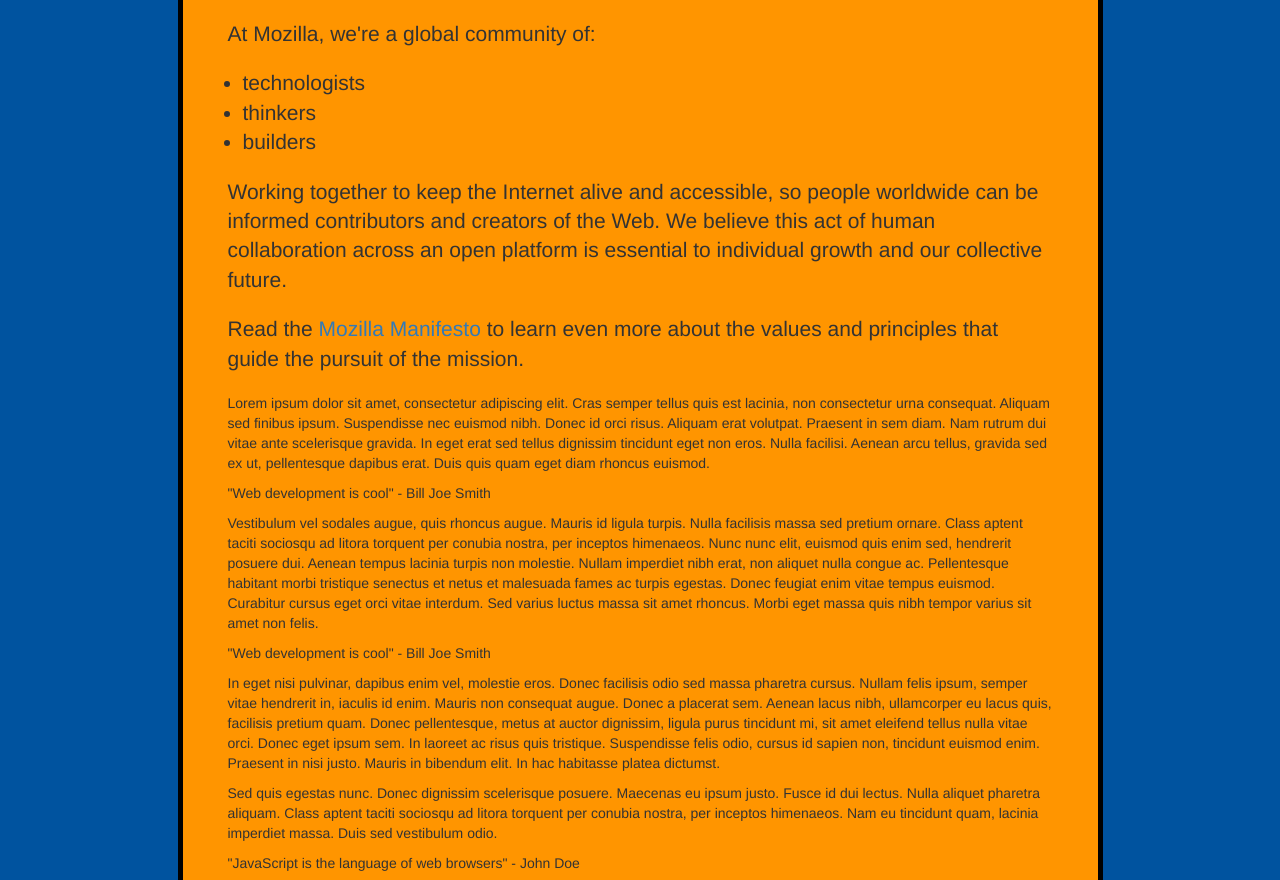
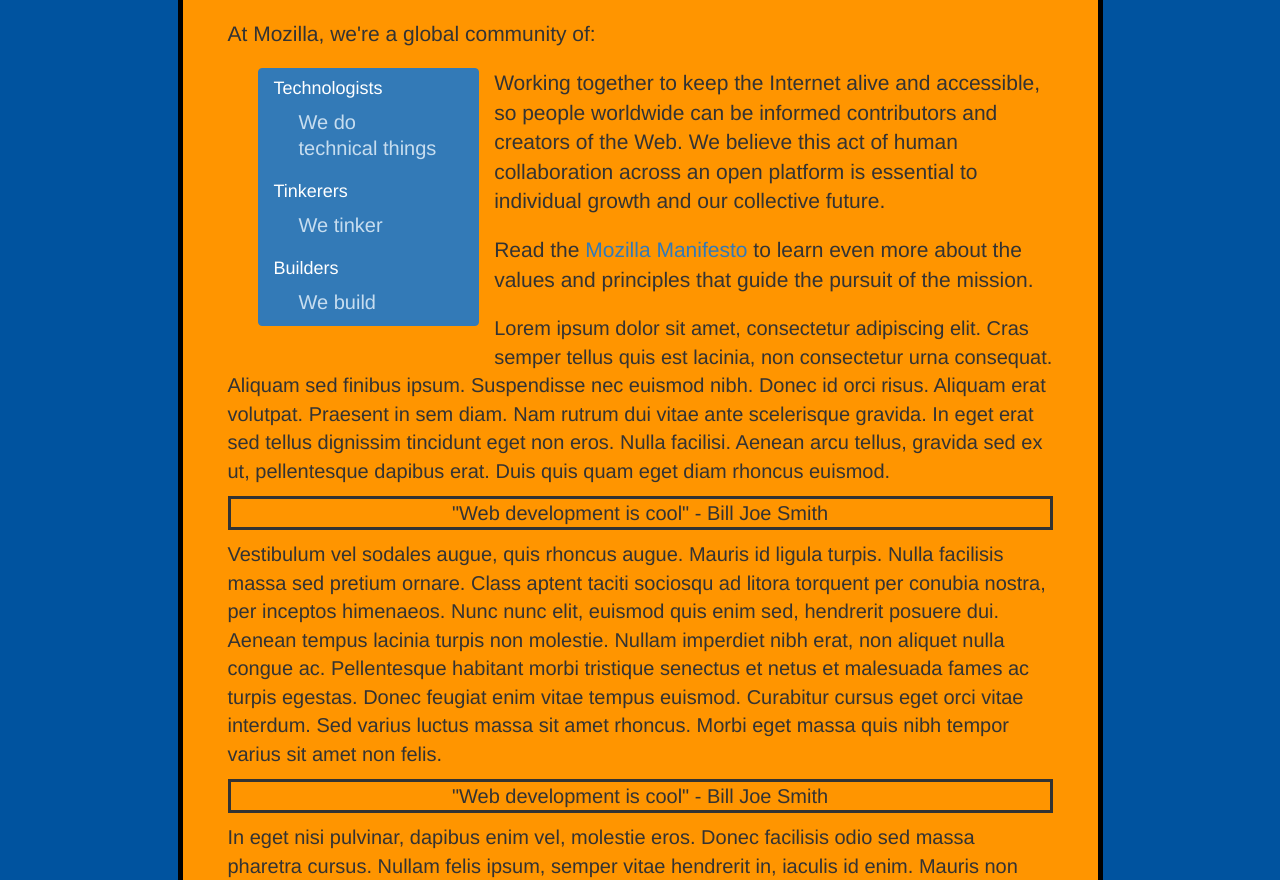
Before and after one commit to MichaelHo51/Mozilla-Website, a plain HTML site: page index.html in a window 1280 px wide. Shown: the part 517-1397 px from the top of the page. Drawn offline with nearby package versions, Linux system fonts and the light colour scheme.

Commit message:
Adjust font size, formatting

```diff
--- /dev/null
+++ b/Scripts/main.js
@@ -0,0 +1,7 @@
+function sayouch() {
+	alert("Ouch! Stop Poking Me!");
+}
+
+var foxImage = document.querySelector('img');
+
+foxImage.onclick = sayouch;
--- a/index.html
+++ b/index.html
@@ -51,11 +51,24 @@
 
             <p class="lead">At Mozilla, we're a global community of:<br></p>
 
-            <ul class="lead">
-            	<li>technologists</li>
-            	<li>thinkers</li>
-            	<li>builders</li>
-            </ul>
+            <div class="col-sm-4">
+            	<div class="list-group">
+            		<ul>
+            			<a class="list-group-item active" href="#">
+            			<h4 class="list-group-item-heading">Technologists</h4>
+            			<p class="list-group-item-text">We do technical things</p>
+            		</a>
+            		<a class="list-group-item active" href="#">
+            			<h4 class="list-group-item-heading">Tinkerers</h4>
+            			<p class="list-group-item-text">We tinker</p>
+            		</a>
+            		<a class="list-group-item active" href="#">
+            			<h4 class="list-group-item-heading">Builders</h4>
+            			<p class="list-group-item-text">We build</p>
+            		</a>
+            	</ul>
+            	</div>
+            </div>
 
             <p class="lead">Working together to keep the Internet alive and accessible, so people worldwide can be informed contributors and creators of the Web. We believe this act of human collaboration across an open platform is essential to individual growth and our collective future.</p>
             <p class ="lead">Read the <a href="https://www.mozilla.org/en-US/about/manifesto/">Mozilla Manifesto</a> to learn even more about the values and principles that guide the pursuit of the mission.</p>
@@ -90,6 +103,7 @@
 	<script src="bootstrap.min.js"></script>
 
 	<script>window.jQuery || document.write('<script src="jquery.min.js"><\/script>')</script>
+	<script src="/Scripts/main.js"></script>
 
 </body>
 </html>
--- a/styles/styles.css
+++ b/styles/styles.css
@@ -1,11 +1,16 @@
 p {
 	margin: 10px 25px;
+	font-size: 20px;
 	text-align: left;
 }
 
 img{
 	display: block;
-	margin: 25px 200px auto;
+	margin: 25px 300px auto;
+}
+.quote{
+	text-align: center;
+	border: 3px solid;
 }
 
 body{
@@ -15,8 +20,9 @@
 	padding: 20px 20px 20px 20px;
 	border: 5px solid black;
 }
+
 h1{
-	margin: 25px 125px;
+	margin: 25px 225px;
 	padding: 20px -;
 	font-size: 60px;
 	text-shadow: 3px 1px black;
```
